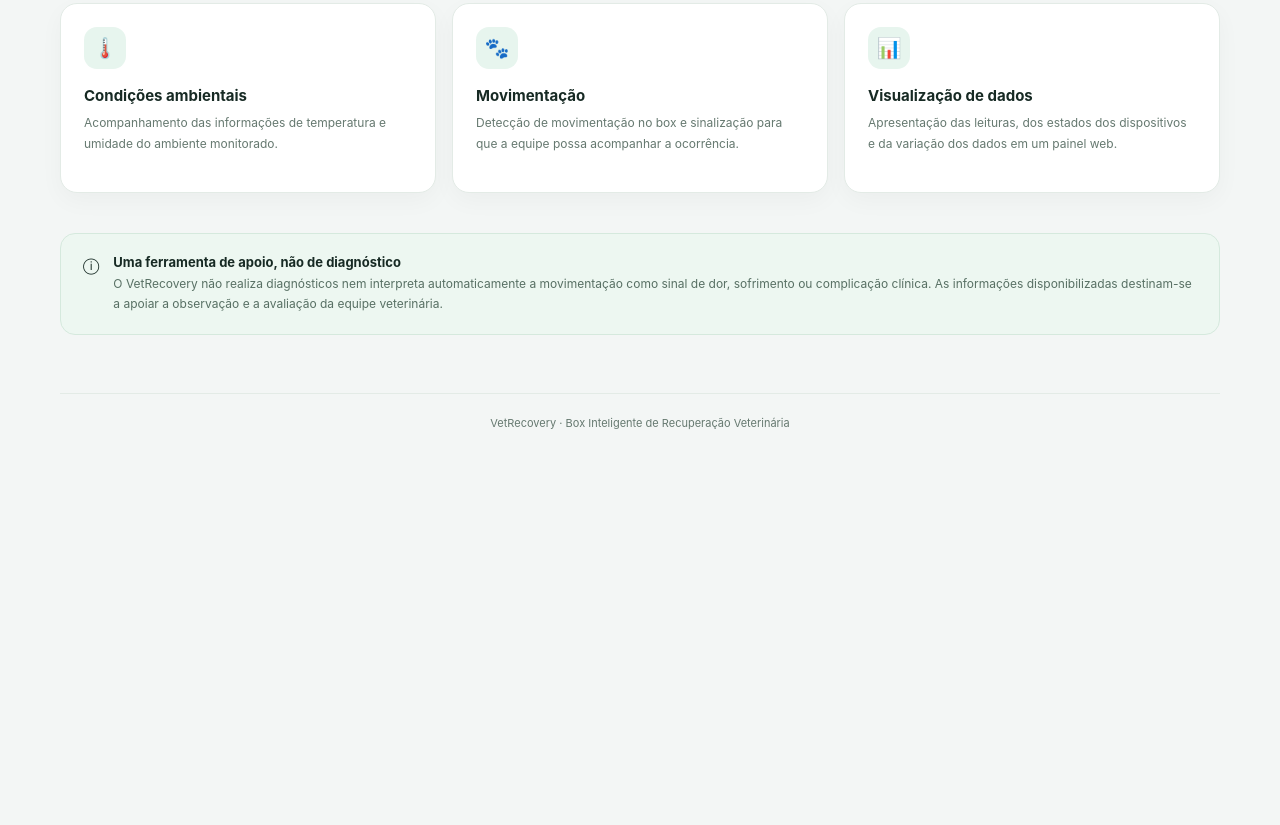
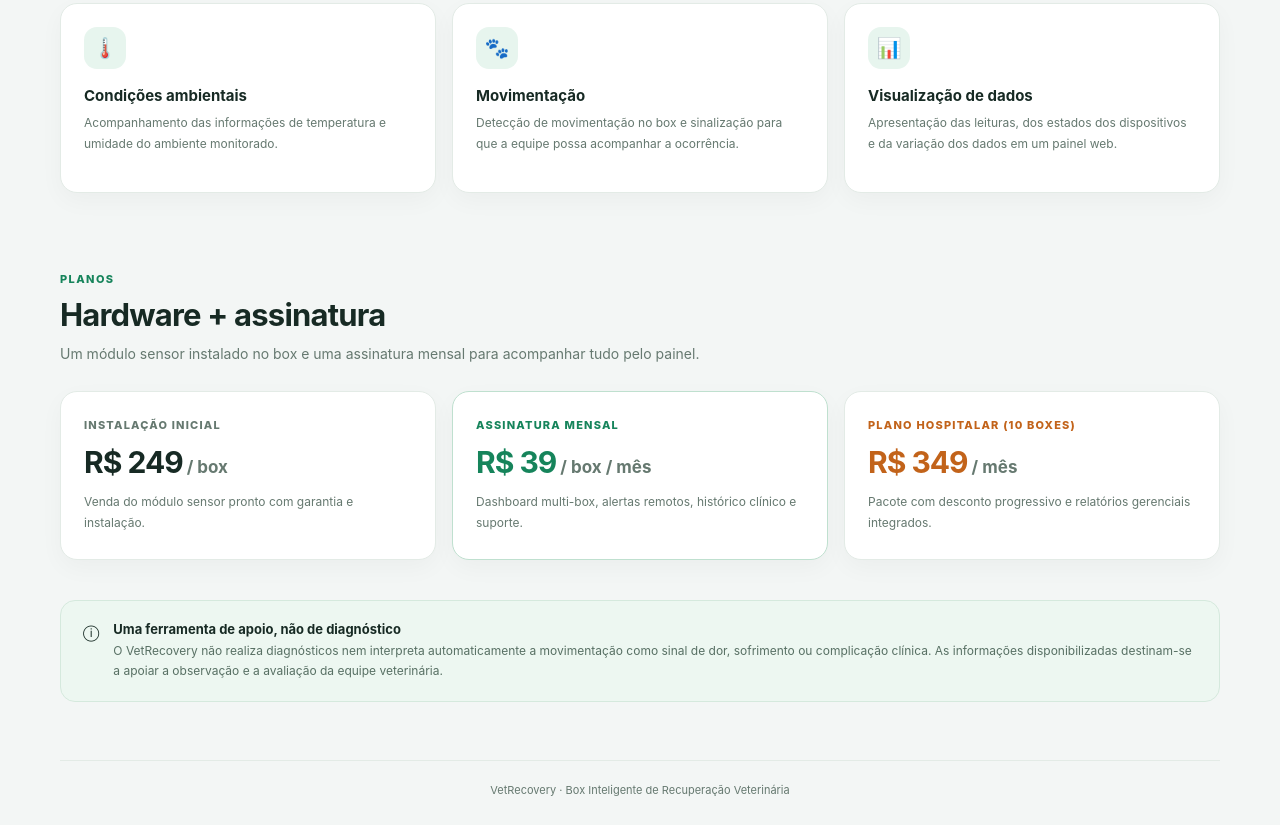
Before and after one commit to GlendaSuzana/VetRecovery, a plain HTML site: page index.html in a window 1280 px wide. Shown: the part 1078-1903 px from the top of the page. Before the commit the page ends 1536 px from the top, so only its background shows below. Drawn offline with Linux system fonts and the light colour scheme.

Commit message:
planos na home page

```diff
--- a/css/styles.css
+++ b/css/styles.css
@@ -523,3 +523,68 @@ footer {
       .back-link:hover {
         color: var(--green);
       }
+
+/* ===== Planos ===== */
+.plans {
+  display: grid;
+  grid-template-columns: repeat(3, minmax(0, 1fr));
+  gap: 16px;
+}
+
+.plan {
+  padding: 26px 23px;
+  border: 1px solid var(--line);
+  border-radius: 17px;
+  background: var(--panel);
+  box-shadow: 0 8px 25px #172a2409;
+}
+
+.plan-tag {
+  display: block;
+  margin-bottom: 12px;
+  color: var(--muted);
+  font-size: 11px;
+  font-weight: 800;
+  letter-spacing: 1.2px;
+  text-transform: uppercase;
+}
+
+.plan-price {
+  margin-bottom: 12px;
+  color: var(--muted);
+  font-size: 17px;
+  font-weight: 650;
+}
+
+.plan-price strong {
+  color: var(--ink);
+  font-size: 30px;
+  letter-spacing: -1px;
+}
+
+.plan p {
+  margin: 0;
+  color: var(--muted);
+  font-size: 12px;
+  line-height: 1.7;
+}
+
+.plan-recurring {
+  border-color: #bfe0cf;
+}
+
+.plan-recurring .plan-tag,
+.plan-recurring .plan-price strong {
+  color: var(--green);
+}
+
+.plan-hospital .plan-tag,
+.plan-hospital .plan-price strong {
+  color: #c2631a;
+}
+
+@media (max-width: 760px) {
+  .plans {
+    grid-template-columns: 1fr;
+  }
+}
--- a/index.html
+++ b/index.html
@@ -17,6 +17,7 @@
         <nav aria-label="Navegação principal">
           <a href="#sobre">Sobre o sistema</a>
           <a href="#recursos">Recursos</a>
+          <a href="#planos">Planos</a>
           <a class="nav-cta" href="login.html">Acessar painel →</a>
         </nav>
       </header>
@@ -63,6 +64,30 @@
             </article>
           </div>
         </section>
+        <section class="section" id="planos">
+          <div class="heading">
+            <span class="kicker">Planos</span>
+            <h2>Hardware + assinatura</h2>
+            <p>Um módulo sensor instalado no box e uma assinatura mensal para acompanhar tudo pelo painel.</p>
+          </div>
+          <div class="plans">
+            <article class="plan">
+              <span class="plan-tag">Instalação inicial</span>
+              <div class="plan-price"><strong>R$ 249</strong> / box</div>
+              <p>Venda do módulo sensor pronto com garantia e instalação.</p>
+            </article>
+            <article class="plan plan-recurring">
+              <span class="plan-tag">Assinatura mensal</span>
+              <div class="plan-price"><strong>R$ 39</strong> / box / mês</div>
+              <p>Dashboard multi-box, alertas remotos, histórico clínico e suporte.</p>
+            </article>
+            <article class="plan plan-hospital">
+              <span class="plan-tag">Plano hospitalar (10 boxes)</span>
+              <div class="plan-price"><strong>R$ 349</strong> / mês</div>
+              <p>Pacote com desconto progressivo e relatórios gerenciais integrados.</p>
+            </article>
+          </div>
+        </section>
         <aside class="notice">
           <span aria-hidden="true">ⓘ</span>
           <div>
```
Also changed, not shown: ocorrencias.html (+3 -3 lines), vetrecovery_dashboard.html (+1 -20 lines).
